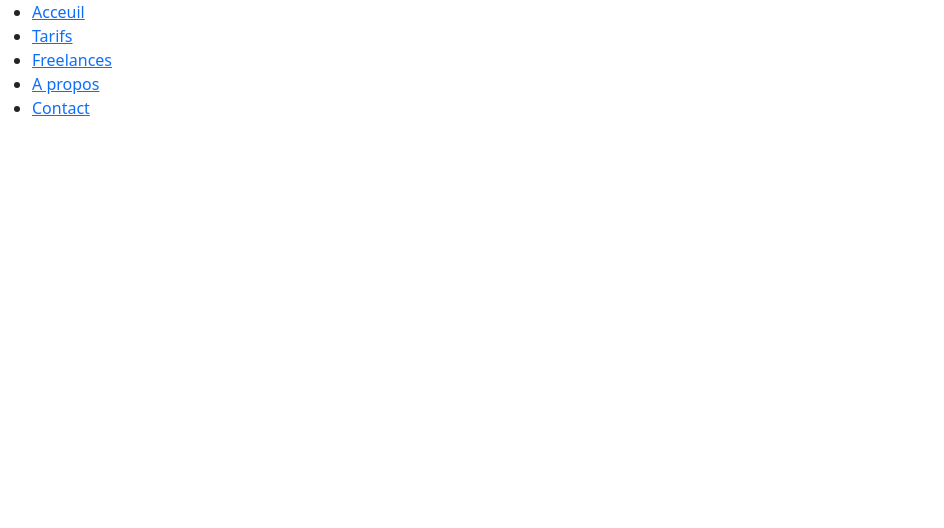
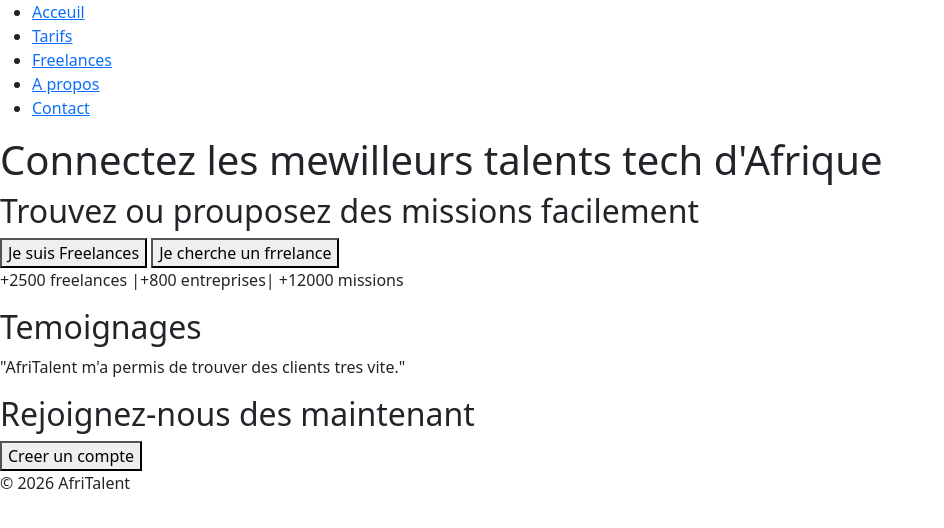
Before and after one commit to khadiyatoud785-bit/Diallo-Khadiyatou-AfriTalent, a plain HTML site: page index.html in a window 1280 px wide. Shown: the whole page, without its empty margins (0-944 px from the left). Drawn offline with nearby package versions, Linux system fonts and the light colour scheme.

Commit message:
HTML : structure complete des 5 pages avec sections et contenu texte

```diff
--- a/index.html
+++ b/index.html
@@ -15,7 +15,30 @@ rel="stylesheet">
         <li><a href="freelances.html">Freelances</a></li>
         <li><a href="about.html">A propos</a></li>
         <li><a href="contact.html">Contact</a></li>
+     </ul>
+     <main>
+<section>
+    <h1>Connectez les mewilleurs talents tech d'Afrique</h1>
+    <h2>Trouvez ou prouposez des missions facilement</h2>
+    <button>Je suis Freelances</button>
+    <button>Je cherche un frrelance</button>
+    <div>
+        <p>+2500 freelances |+800 entreprises| +12000 missions</p>
+    </div>
+</section>
+<section>
+    <h2>Temoignages</h2>
+    <p> "AfriTalent m'a permis de trouver des clients tres vite."</p>
+</section>
+<section>
+    <h2>Rejoignez-nous des maintenant</h2>
+    <button>Creer un compte</button>
+</section>
+</main>
+<footer>
+    <p>© 2026 AfriTalent</p>
+</footer>
 
-    </ul>
+
 </body>
 </html>
```
Also changed, not shown: about.html (+17 -1 lines), contact.html (+18 -1 lines), freelances.html (+17 -0 lines), tarifs.html (+17 -1 lines).
